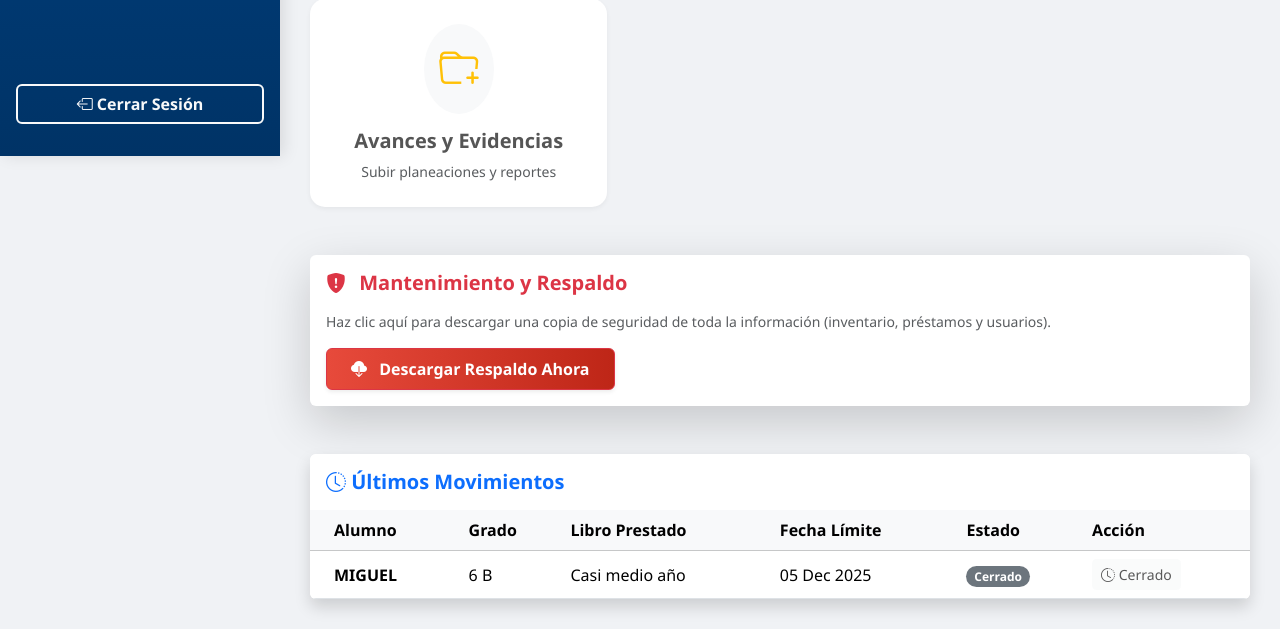
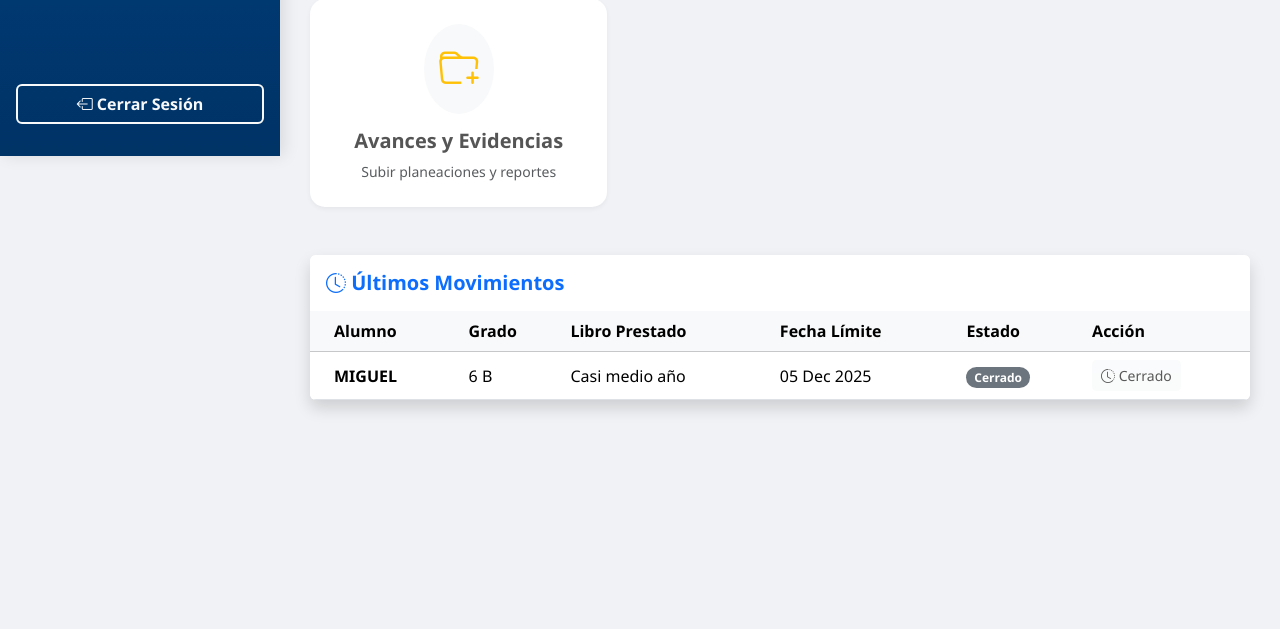
Before and after one commit to vicmvg/biblioteca-escobedo, a Flask app: page /admin/dashboard in a window 1280 px wide. Shown: the part 644-1273 px from the top of the page. After the commit the page ends 1055 px from the top, so only its background shows below. Run offline with Flask 3, Linux system fonts and the light colour scheme; a user stored in the database is signed in.

Commit message:
matenimiento

```diff
--- a/templates/admin/dashboard.html
+++ b/templates/admin/dashboard.html
@@ -351,23 +351,6 @@
             #}
         </div>
 
-        <!-- NUEVA SECCIÓN DE RESPALDO -->
-        <div class="row mb-5">
-            <div class="col-md-12">
-                <div class="card shadow-lg border-0">
-                    <div class="card-body py-3">
-                        <h5 class="fw-bold text-danger mb-3"><i class="bi bi-shield-fill-exclamation me-2"></i> Mantenimiento y Respaldo</h5>
-                        <p class="text-muted small">Haz clic aquí para descargar una copia de seguridad de toda la información (inventario, préstamos y usuarios).</p>
-
-                        <a href="{{ url_for('descargar_respaldo') }}" class="btn btn-danger fw-bold py-2 px-4 shadow-sm" style="background: linear-gradient(90deg, #e74a3b, #be2617)!important;"
-                           onclick="return confirm('¿Confirmar la descarga del respaldo de la base de datos?');">
-                            <i class="bi bi-cloud-download-fill me-2"></i> Descargar Respaldo Ahora
-                        </a>
-                    </div>
-                </div>
-            </div>
-        </div>
-
         <!-- TABLA DE ÚLTIMOS MOVIMIENTOS CON DATOS DINÁMICOS -->
         <div class="card shadow border-0 overflow-hidden">
             <div class="card-header bg-white py-3 border-0">
```
Also changed, not shown: biblioteca.db (added).
